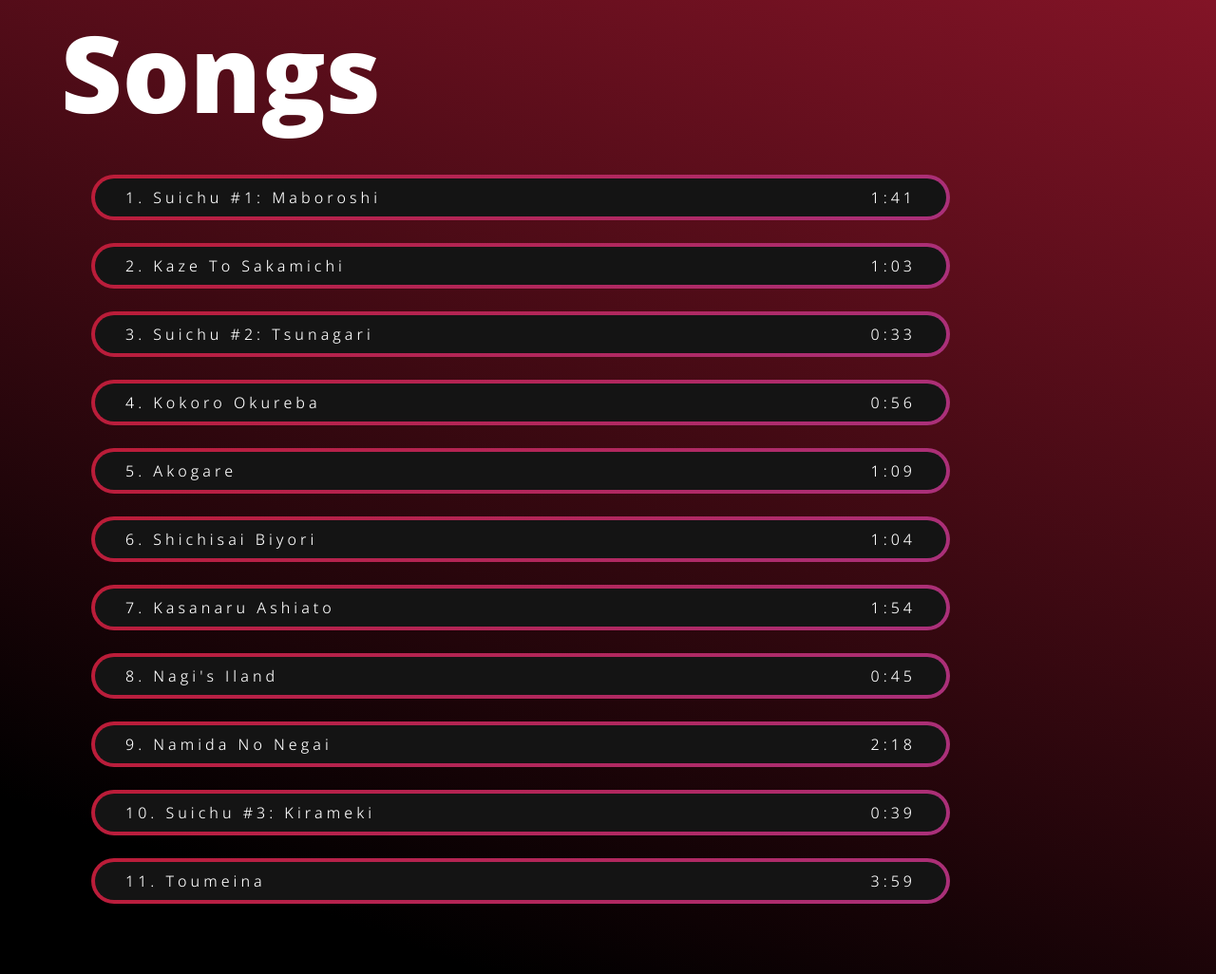
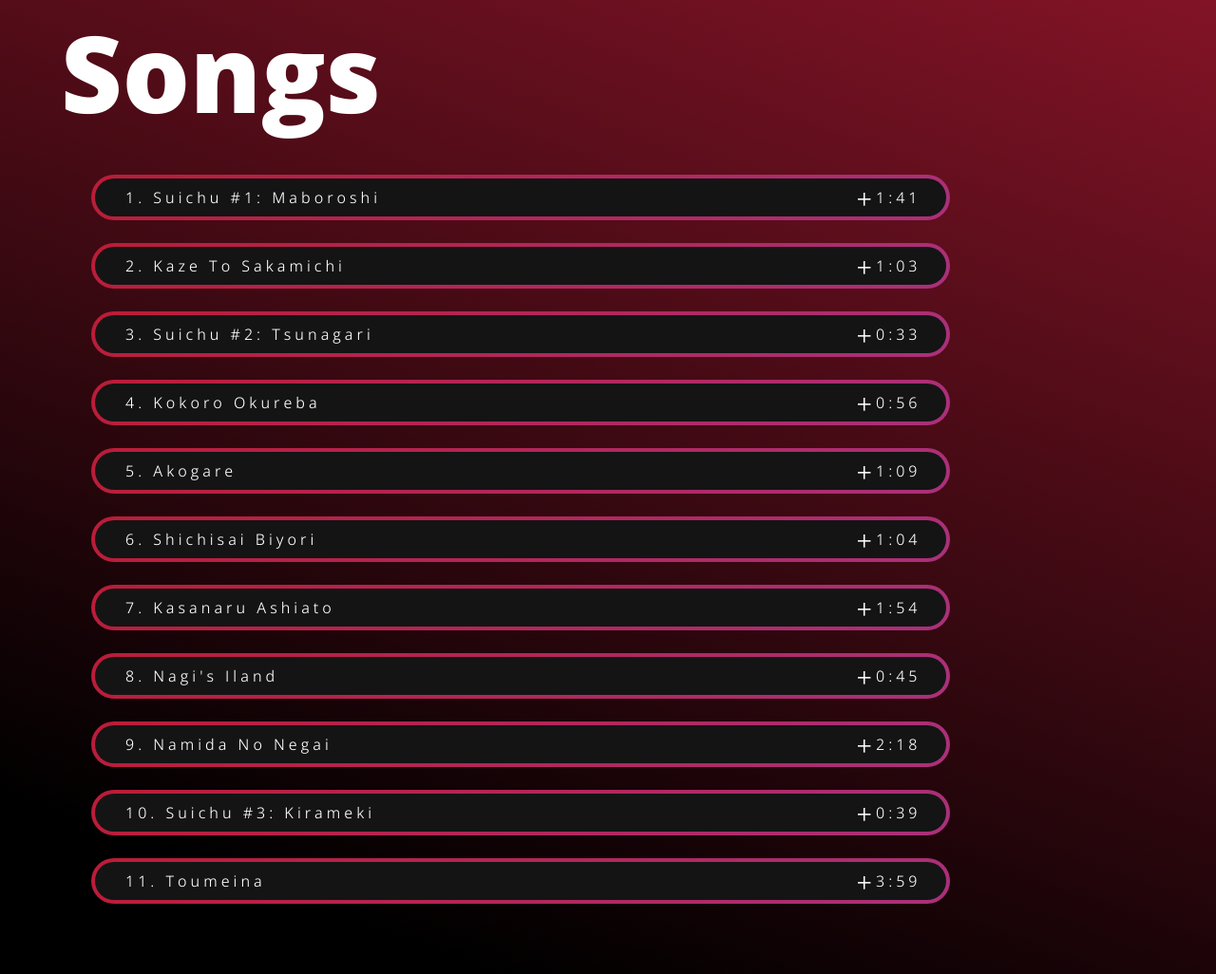
Before and after one commit to JerseysGet/SonusCloud, a Flask app: page /kitri/0 in a window 1280 px wide. Shown: the part 801-1827 px from the top of the page at 95% size. Run offline with Flask 3, Linux system fonts and the light colour scheme.

Commit message:
added plus

```diff
--- a/src/static/style.css
+++ b/src/static/style.css
@@ -669,7 +669,26 @@ nav > a:nth-child(5):hover ~ .dot {
   width: 100%;
   display: flex;
   justify-content: space-between;
+  align-items: center;
   margin: 0 2rem;
+}
+
+.track_info > .right {
+  display: flex;
+  width: 7.5%;
+  justify-content: space-between;
+  align-items: center;
+}
+
+.track_info > .right > .plus {
+  font-size: 1.8rem;
+  transition: 0.15s;
+  transform-origin: center center;
+}
+
+.track_info > .right > .plus:hover {
+  transform: scale(1.25);
+  cursor: pointer;
 }
 
 ol {
--- a/src/templates/album.html
+++ b/src/templates/album.html
@@ -26,7 +26,10 @@ content %} {% set album = albums[album_index] %}
       <div class="track">
         <div class="track_info">
           <li class="track_number">{{track['name']}}</li>
-          <div class="track_length">{{track['length']}}</div>
+          <div class="right">
+            <div class="plus">+</div>
+            <div class="track_length">{{track['length']}}</div>
+          </div>
         </div>
       </div>
       {% endfor %}
```
